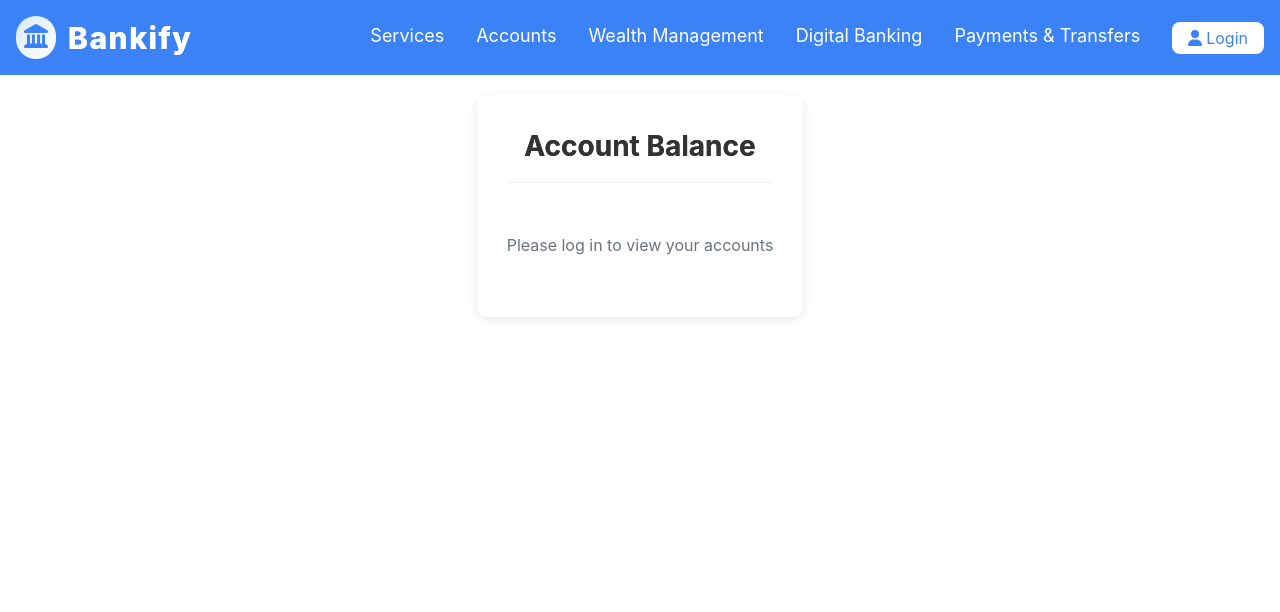
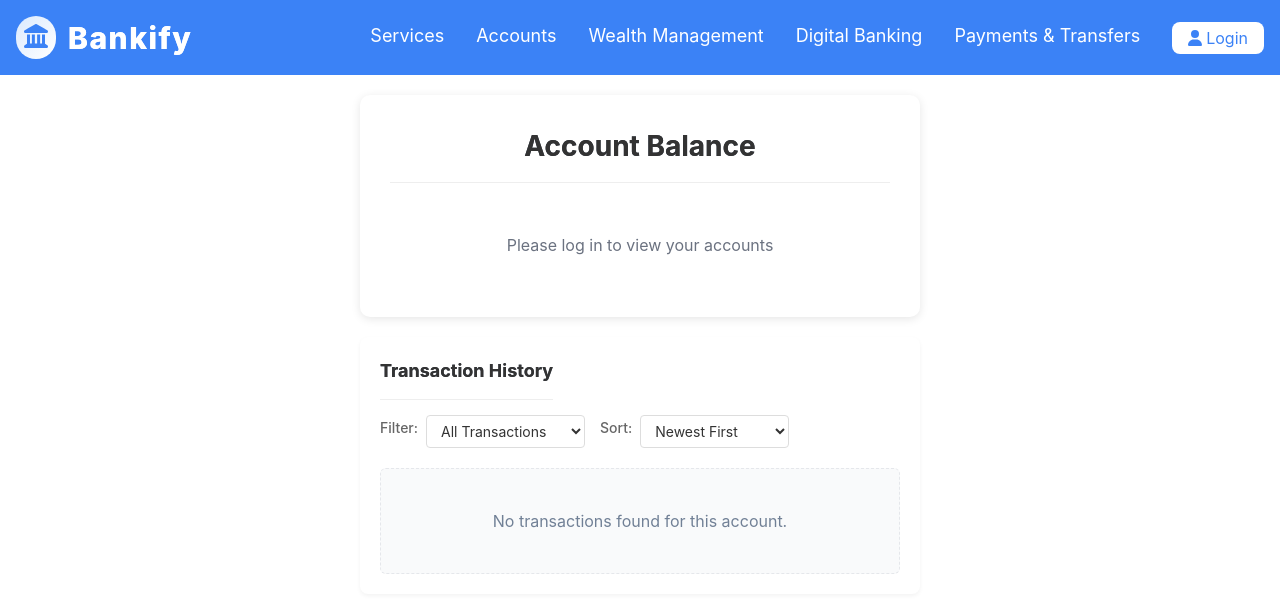
Before and after one commit to kumbamkarthik/bankify, a React (Create React App) app in the folder bankify/: page /payments in a window 1280 px wide. Shown: the top 612 px of the page. Built offline with nearby package versions, Linux system fonts and the light colour scheme.

Commit message:
banking ACCOUNTS

```diff
--- a/bankify/src/components/DigitalBanking/Banking.js
+++ b/bankify/src/components/DigitalBanking/Banking.js
@@ -468,6 +468,19 @@ else {
                   placeholder="Enter code"
                   disabled={isLoading}
                 />
+                <label>Select Bank:</label>
+                <select
+                  value={selectedBank}
+                  onChange={(e) => setSelectedBank(e.target.value)}
+                  required
+                >
+                  <option value="">-- Select your bank --</option>
+                  {bankAccounts.map((bank) => (
+                    <option key={bank.id} value={bank.bankType}>
+                      {bank.bankType}
+                    </option>
+                  ))}
+                </select>
               </div>
 
               {isLoading ? (
--- a/bankify/src/components/Payments/Payments.js
+++ b/bankify/src/components/Payments/Payments.js
@@ -1,6 +1,7 @@
 import React, { useState, useEffect } from "react";
 import axios from "axios";
 import "./Payments.css";
+import Transactions from "./Transactions";
 
 const Payments = () => {
   const [accounts, setAccounts] = useState([
@@ -74,17 +75,17 @@ const Payments = () => {
     setBalance(null);
 
     try {
-      const url = "";
+      let url = "";
       if(selectedAccount === "BANK1"){
-        url = "http://localhost:8082/"+selectedAccount+"/getBalance/"+user.email;
+        url = "http://localhost:8082/bank1/getBalance/"+user.email;
       }else if(selectedAccount === "BANK2"){
-        url = "http://localhost:8083/"+selectedAccount+"/getBalance/"+user.email;
+        url = "http://localhost:8083/bank2/getBalance/"+user.email;
       }
       // Replace with your actual API endpoint
       const response = await axios.get(url);
 
       if (response.data) {
-        setBalance(response.data);
+        setBalance(response.data.balance);
       } else {
         setError("Could not retrieve balance information");
       }
@@ -157,6 +158,7 @@ const Payments = () => {
           </>
         )}
       </div>
+      <Transactions />
     </div>
   );
 };
--- /dev/null
+++ b/bankify/src/components/Payments/Transactions.css
@@ -0,0 +1,189 @@
+.transactions-container {
+    margin-top: 20px;
+    padding: 20px;
+    background-color: white;
+    border-radius: 8px;
+    box-shadow: 0 2px 4px rgba(0, 0, 0, 0.05);
+  }
+
+  .transactions-header {
+    display: flex;
+    justify-content: space-between;
+    align-items: center;
+    margin-bottom: 20px;
+    flex-wrap: wrap;
+    gap: 15px;
+  }
+
+  .transactions-header h2 {
+    margin: 0;
+    font-size: 18px;
+    color: #333;
+  }
+
+  .transactions-controls {
+    display: flex;
+    gap: 15px;
+    flex-wrap: wrap;
+  }
+
+  .filter-group, .sort-group {
+    display: flex;
+    align-items: center;
+    gap: 8px;
+  }
+
+  .filter-group label, .sort-group label {
+    font-size: 14px;
+    color: #666;
+  }
+
+  .filter-group select, .sort-group select {
+    padding: 6px 10px;
+    border: 1px solid #ddd;
+    border-radius: 4px;
+    font-size: 14px;
+    background-color: white;
+  }
+
+  .transactions-list {
+    display: flex;
+    flex-direction: column;
+    gap: 12px;
+  }
+
+  .transaction-item {
+    display: flex;
+    align-items: center;
+    padding: 15px;
+    border-bottom: 1px solid #eee;
+  }
+
+  .transaction-item:last-child {
+    border-bottom: none;
+  }
+
+  .transaction-icon {
+    width: 36px;
+    height: 36px;
+    border-radius: 50%;
+    display: flex;
+    align-items: center;
+    justify-content: center;
+    font-size: 18px;
+    margin-right: 15px;
+    flex-shrink: 0;
+  }
+
+  .transaction-icon.deposit {
+    background-color: rgba(72, 187, 120, 0.1);
+    color: #38a169;
+  }
+
+  .transaction-icon.withdraw {
+    background-color: rgba(237, 137, 54, 0.1);
+    color: #dd6b20;
+  }
+
+  .transaction-details {
+    display: flex;
+    justify-content: space-between;
+    align-items: center;
+    flex: 1;
+  }
+
+  .transaction-description {
+    flex: 1;
+  }
+
+  .transaction-description h3 {
+    margin: 0;
+    font-size: 16px;
+    font-weight: 500;
+    color: #333;
+  }
+
+  .transaction-date {
+    font-size: 12px;
+    color: #888;
+  }
+
+  .transaction-amount-container {
+    display: flex;
+    flex-direction: column;
+    align-items: flex-end;
+  }
+
+  .transaction-amount {
+    font-size: 16px;
+    font-weight: 600;
+  }
+
+  .transaction-amount.deposit {
+    color: #38a169;
+  }
+
+  .transaction-amount.withdraw {
+    color: #e53e3e;
+  }
+
+  .transaction-status {
+    font-size: 12px;
+    color: #718096;
+    text-transform: uppercase;
+  }
+
+  .loading-indicator {
+    padding: 20px;
+    text-align: center;
+    color: #718096;
+    font-style: italic;
+  }
+
+  .error-message {
+    padding: 15px;
+    background-color: #FEE2E2;
+    color: #B91C1C;
+    border-radius: 4px;
+    margin-top: 10px;
+  }
+
+  .no-transactions {
+    padding: 40px 20px;
+    text-align: center;
+    color: #718096;
+    background-color: #F9FAFB;
+    border-radius: 6px;
+    border: 1px dashed #E5E7EB;
+  }
+
+  @media (max-width: 640px) {
+    .transactions-header {
+      flex-direction: column;
+      align-items: flex-start;
+    }
+
+    .transactions-controls {
+      width: 100%;
+      flex-direction: column;
+    }
+
+    .filter-group, .sort-group {
+      width: 100%;
+    }
+
+    .filter-group select, .sort-group select {
+      flex: 1;
+    }
+
+    .transaction-details {
+      flex-direction: column;
+      align-items: flex-start;
+      gap: 8px;
+    }
+
+    .transaction-amount-container {
+      align-items: flex-start;
+      width: 100%;
+    }
+  }
--- /dev/null
+++ b/bankify/src/components/Payments/Transactions.js
@@ -0,0 +1,161 @@
+import React, { useState, useEffect } from 'react';
+import axios from 'axios';
+import './Transactions.css';
+
+const Transactions = ({ accountId }) => {
+  const [transactions, setTransactions] = useState([]);
+  const [loading, setLoading] = useState(false);
+  const [error, setError] = useState('');
+  const [filter, setFilter] = useState('all'); // 'all', 'deposits', 'withdrawals'
+  const [sortOrder, setSortOrder] = useState('newest'); // 'newest', 'oldest', 'highest', 'lowest'
+
+  useEffect(() => {
+    if (accountId) {
+      fetchTransactions(accountId);
+    }
+  }, [accountId]);
+
+  const fetchTransactions = async (id) => {
+    setLoading(true);
+    setError('');
+    try {
+      // Replace with your actual API endpoint
+      const response = await axios.get(`http://localhost:8081/transactions/${id}`);
+
+      if (response.data) {
+        setTransactions(response.data);
+      } else {
+        setTransactions([]);
+      }
+    } catch (err) {
+      console.error('Error fetching transactions:', err);
+      setError('Failed to load transaction history. Please try again later.');
+
+      // For demo purposes, load sample data if API fails
+      loadSampleTransactions();
+    } finally {
+      setLoading(false);
+    }
+  };
+
+  // Load sample transactions for demo or when API fails
+  const loadSampleTransactions = async () => {
+    const sampleData = await axios.get('http://localhost:8082/transactions/sample');
+
+
+    setTransactions(sampleData);
+  };
+
+  // Filter transactions based on type
+  const getFilteredTransactions = () => {
+    if (filter === 'all') return transactions;
+    return transactions.filter(t =>
+      filter === 'deposits' ? t.type === 'DEPOSIT' : t.type === 'WITHDRAW'
+    );
+  };
+
+  // Sort transactions based on selected order
+  const getSortedTransactions = () => {
+    const filtered = getFilteredTransactions();
+
+    switch (sortOrder) {
+      case 'oldest':
+        return [...filtered].sort((a, b) => new Date(a.date) - new Date(b.date));
+      case 'highest':
+        return [...filtered].sort((a, b) => b.amount - a.amount);
+      case 'lowest':
+        return [...filtered].sort((a, b) => a.amount - b.amount);
+      case 'newest':
+      default:
+        return [...filtered].sort((a, b) => new Date(b.date) - new Date(a.date));
+    }
+  };
+
+  // Format date for display
+  const formatDate = (dateString) => {
+    const options = {
+      year: 'numeric',
+      month: 'short',
+      day: 'numeric',
+      hour: '2-digit',
+      minute: '2-digit'
+    };
+    return new Date(dateString).toLocaleDateString(undefined, options);
+  };
+
+  // Get appropriate icon for transaction type
+  const getTransactionIcon = (type) => {
+    return type === 'DEPOSIT' ? '↓' : '↑';
+  };
+
+  return (
+    <div className="transactions-container">
+      <div className="transactions-header">
+        <h2>Transaction History</h2>
+
+        <div className="transactions-controls">
+          <div className="filter-group">
+            <label>Filter:</label>
+            <select
+              value={filter}
+              onChange={(e) => setFilter(e.target.value)}
+            >
+              <option value="all">All Transactions</option>
+              <option value="deposits">Deposits Only</option>
+              <option value="withdrawals">Withdrawals Only</option>
+            </select>
+          </div>
+
+          <div className="sort-group">
+            <label>Sort:</label>
+            <select
+              value={sortOrder}
+              onChange={(e) => setSortOrder(e.target.value)}
+            >
+              <option value="newest">Newest First</option>
+              <option value="oldest">Oldest First</option>
+              <option value="highest">Highest Amount</option>
+              <option value="lowest">Lowest Amount</option>
+            </select>
+          </div>
+        </div>
+      </div>
+
+      {loading ? (
+        <div className="loading-indicator">Loading transaction history...</div>
+      ) : error ? (
+        <div className="error-message">{error}</div>
+      ) : getSortedTransactions().length > 0 ? (
+        <div className="transactions-list">
+          {getSortedTransactions().map(transaction => (
+            <div key={transaction.id} className="transaction-item">
+              <div className={`transaction-icon ${transaction.type === 'DEPOSIT' ? 'deposit' : 'withdraw'}`}>
+                {getTransactionIcon(transaction.type)}
+              </div>
+
+              <div className="transaction-details">
+                <div className="transaction-description">
+                  <h3>{transaction.description}</h3>
+                  <span className="transaction-date">{formatDate(transaction.date)}</span>
+                </div>
+
+                <div className="transaction-amount-container">
+                  <span className={`transaction-amount ${transaction.type === 'DEPOSIT' ? 'deposit' : 'withdraw'}`}>
+                    {transaction.type === 'DEPOSIT' ? '+' : '-'} ${transaction.amount.toFixed(2)}
+                  </span>
+                  <span className="transaction-status">{transaction.status}</span>
+                </div>
+              </div>
+            </div>
+          ))}
+        </div>
+      ) : (
+        <div className="no-transactions">
+          <p>No transactions found for this account.</p>
+        </div>
+      )}
+    </div>
+  );
+};
+
+export default Transactions;
```
